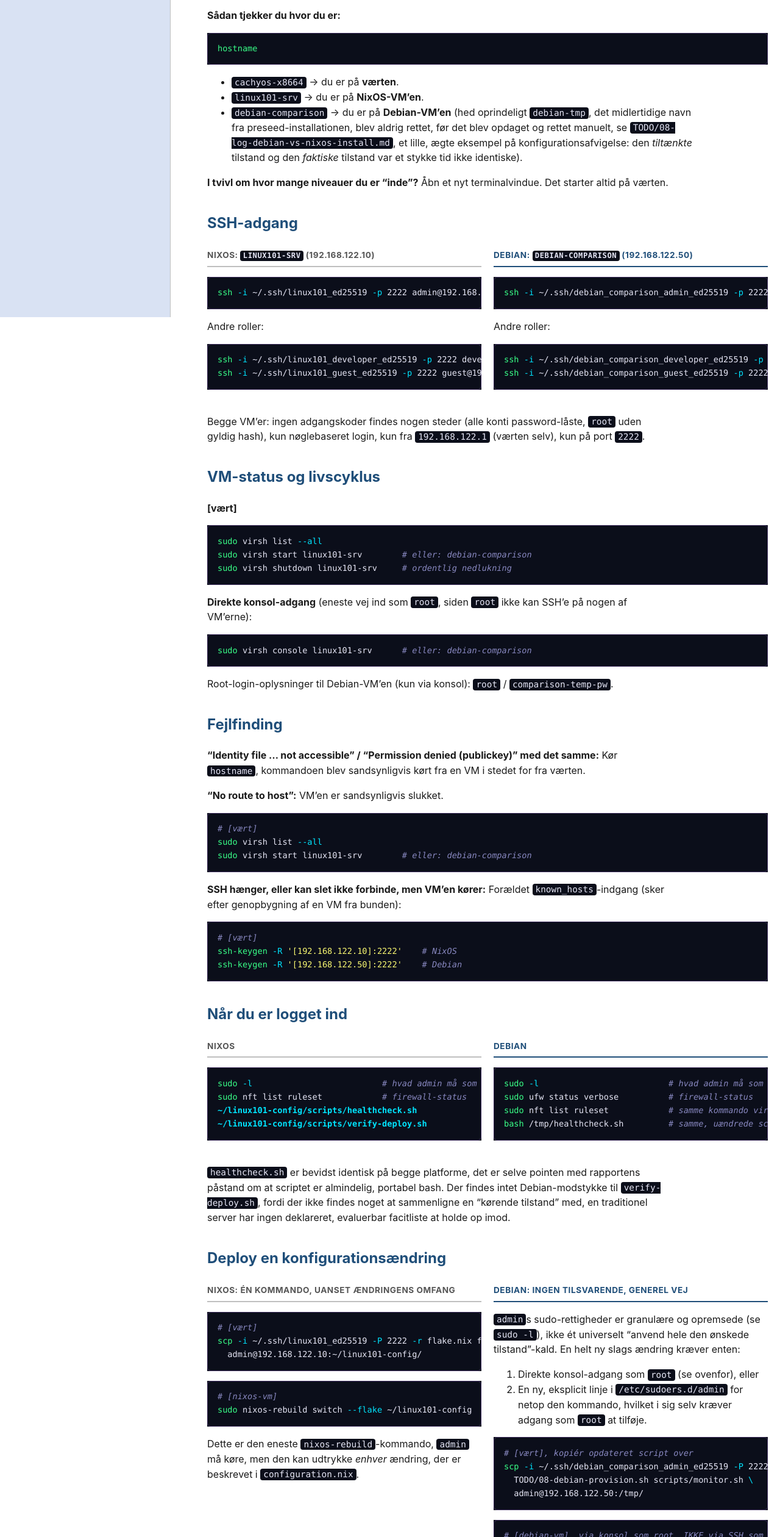
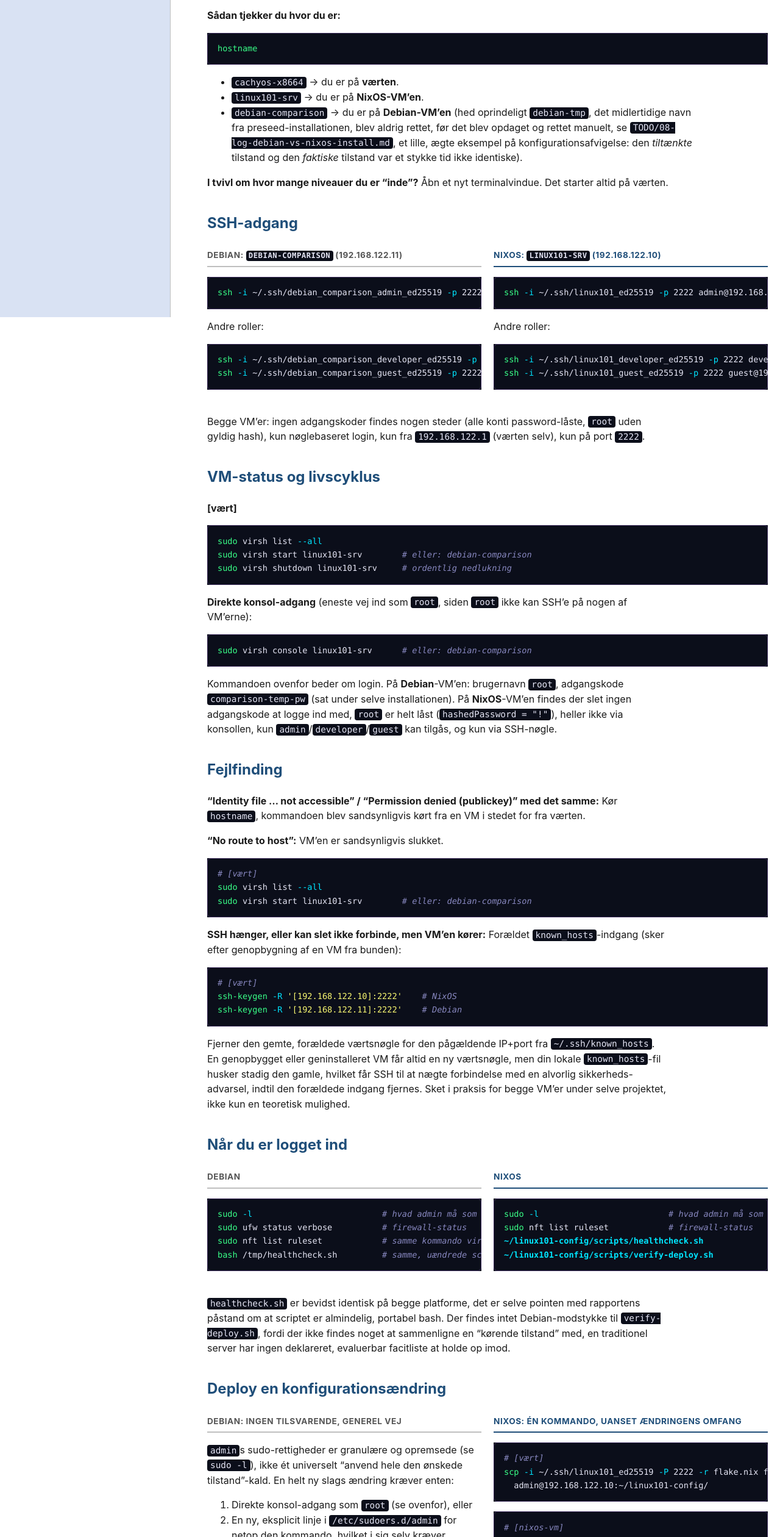
Before and after one commit to LOLCATATONIA/NixOS_vs_Debian_server, a plain HTML site: page guide.html in a window 1280 px wide. Shown: the part 280-2800 px from the top of the page at 61% size. Drawn offline with Linux system fonts and the light colour scheme.

Commit message:
Ret guide.html: Debian først i sammenligninger, klarere formuleringer, ny IP
- Byt rækkefølge i alle fire side-om-side-blokke til Debian først, NixOS
  sidst, matcher index.html.
- Uddyb root-login-sætningen (eksplicit bruger/adgangskode, kontrast til
  NixOS' helt låste root) og tilføj forklaring under ssh-keygen -R-eksemplet.
- Skift Debian-VM'ens statiske IP fra 192.168.122.50 til .11, for at signalere
  sammenhæng med NixOS' .10 (ren navngivning, ingen teknisk nødvendighed).
  Ændret og verificeret på den faktiske VM, ikke kun i dokumentationen.

```diff
--- a/guide.html
+++ b/guide.html
@@ -145,24 +145,24 @@ den <em>faktiske</em> tilstand var et stykke tid ikke identiske).</li>
 nyt terminalvindue. Det starter altid på værten.</p>
 <h2 id="ssh-adgang">SSH-adgang</h2>
 <div class="compare">
+<section id="debian-debian-comparison-192.168.122.11"
+class="compare-side">
+<h4>Debian: <code>debian-comparison</code> (192.168.122.11)</h4>
+<div class="sourceCode" id="cb2"><pre
+class="sourceCode bash"><code class="sourceCode bash"><span id="cb2-1"><a href="#cb2-1" aria-hidden="true" tabindex="-1"></a><span class="fu">ssh</span> <span class="at">-i</span> ~/.ssh/debian_comparison_admin_ed25519 <span class="at">-p</span> 2222 admin@192.168.122.11</span></code></pre></div>
+<p>Andre roller:</p>
+<div class="sourceCode" id="cb3"><pre
+class="sourceCode bash"><code class="sourceCode bash"><span id="cb3-1"><a href="#cb3-1" aria-hidden="true" tabindex="-1"></a><span class="fu">ssh</span> <span class="at">-i</span> ~/.ssh/debian_comparison_developer_ed25519 <span class="at">-p</span> 2222 developer@192.168.122.11</span>
+<span id="cb3-2"><a href="#cb3-2" aria-hidden="true" tabindex="-1"></a><span class="fu">ssh</span> <span class="at">-i</span> ~/.ssh/debian_comparison_guest_ed25519 <span class="at">-p</span> 2222 guest@192.168.122.11</span></code></pre></div>
+</section>
 <section id="nixos-linux101-srv-192.168.122.10" class="compare-side">
 <h4>NixOS: <code>linux101-srv</code> (192.168.122.10)</h4>
-<div class="sourceCode" id="cb2"><pre
-class="sourceCode bash"><code class="sourceCode bash"><span id="cb2-1"><a href="#cb2-1" aria-hidden="true" tabindex="-1"></a><span class="fu">ssh</span> <span class="at">-i</span> ~/.ssh/linux101_ed25519 <span class="at">-p</span> 2222 admin@192.168.122.10</span></code></pre></div>
-<p>Andre roller:</p>
-<div class="sourceCode" id="cb3"><pre
-class="sourceCode bash"><code class="sourceCode bash"><span id="cb3-1"><a href="#cb3-1" aria-hidden="true" tabindex="-1"></a><span class="fu">ssh</span> <span class="at">-i</span> ~/.ssh/linux101_developer_ed25519 <span class="at">-p</span> 2222 developer@192.168.122.10</span>
-<span id="cb3-2"><a href="#cb3-2" aria-hidden="true" tabindex="-1"></a><span class="fu">ssh</span> <span class="at">-i</span> ~/.ssh/linux101_guest_ed25519 <span class="at">-p</span> 2222 guest@192.168.122.10</span></code></pre></div>
-</section>
-<section id="debian-debian-comparison-192.168.122.50"
-class="compare-side">
-<h4>Debian: <code>debian-comparison</code> (192.168.122.50)</h4>
 <div class="sourceCode" id="cb4"><pre
-class="sourceCode bash"><code class="sourceCode bash"><span id="cb4-1"><a href="#cb4-1" aria-hidden="true" tabindex="-1"></a><span class="fu">ssh</span> <span class="at">-i</span> ~/.ssh/debian_comparison_admin_ed25519 <span class="at">-p</span> 2222 admin@192.168.122.50</span></code></pre></div>
+class="sourceCode bash"><code class="sourceCode bash"><span id="cb4-1"><a href="#cb4-1" aria-hidden="true" tabindex="-1"></a><span class="fu">ssh</span> <span class="at">-i</span> ~/.ssh/linux101_ed25519 <span class="at">-p</span> 2222 admin@192.168.122.10</span></code></pre></div>
 <p>Andre roller:</p>
 <div class="sourceCode" id="cb5"><pre
-class="sourceCode bash"><code class="sourceCode bash"><span id="cb5-1"><a href="#cb5-1" aria-hidden="true" tabindex="-1"></a><span class="fu">ssh</span> <span class="at">-i</span> ~/.ssh/debian_comparison_developer_ed25519 <span class="at">-p</span> 2222 developer@192.168.122.50</span>
-<span id="cb5-2"><a href="#cb5-2" aria-hidden="true" tabindex="-1"></a><span class="fu">ssh</span> <span class="at">-i</span> ~/.ssh/debian_comparison_guest_ed25519 <span class="at">-p</span> 2222 guest@192.168.122.50</span></code></pre></div>
+class="sourceCode bash"><code class="sourceCode bash"><span id="cb5-1"><a href="#cb5-1" aria-hidden="true" tabindex="-1"></a><span class="fu">ssh</span> <span class="at">-i</span> ~/.ssh/linux101_developer_ed25519 <span class="at">-p</span> 2222 developer@192.168.122.10</span>
+<span id="cb5-2"><a href="#cb5-2" aria-hidden="true" tabindex="-1"></a><span class="fu">ssh</span> <span class="at">-i</span> ~/.ssh/linux101_guest_ed25519 <span class="at">-p</span> 2222 guest@192.168.122.10</span></code></pre></div>
 </section>
 </div>
 <p>Begge VM’er: ingen adgangskoder findes nogen steder (alle konti
@@ -180,8 +180,14 @@ class="sourceCode bash"><code class="sourceCode bash"><span id="cb6-1"><a href="
 VM’erne):</p>
 <div class="sourceCode" id="cb7"><pre
 class="sourceCode bash"><code class="sourceCode bash"><span id="cb7-1"><a href="#cb7-1" aria-hidden="true" tabindex="-1"></a><span class="fu">sudo</span> virsh console linux101-srv      <span class="co"># eller: debian-comparison</span></span></code></pre></div>
-<p>Root-login-oplysninger til Debian-VM’en (kun via konsol):
-<code>root</code> / <code>comparison-temp-pw</code>.</p>
+<p>Kommandoen ovenfor beder om login. På <strong>Debian</strong>-VM’en:
+brugernavn <code>root</code>, adgangskode
+<code>comparison-temp-pw</code> (sat under selve installationen). På
+<strong>NixOS</strong>-VM’en findes der slet ingen adgangskode at logge
+ind med, <code>root</code> er helt låst
+(<code>hashedPassword = "!"</code>), heller ikke via konsollen, kun
+<code>admin</code>/<code>developer</code>/<code>guest</code> kan tilgås,
+og kun via SSH-nøgle.</p>
 <h2 id="fejlfinding">Fejlfinding</h2>
 <p><strong>“Identity file … not accessible” / “Permission denied
 (publickey)” med det samme:</strong> Kør <code>hostname</code>,
@@ -199,24 +205,31 @@ genopbygning af en VM fra bunden):</p>
 <div class="sourceCode" id="cb9"><pre
 class="sourceCode bash"><code class="sourceCode bash"><span id="cb9-1"><a href="#cb9-1" aria-hidden="true" tabindex="-1"></a><span class="co"># [vært]</span></span>
 <span id="cb9-2"><a href="#cb9-2" aria-hidden="true" tabindex="-1"></a><span class="fu">ssh-keygen</span> <span class="at">-R</span> <span class="st">&#39;[192.168.122.10]:2222&#39;</span>    <span class="co"># NixOS</span></span>
-<span id="cb9-3"><a href="#cb9-3" aria-hidden="true" tabindex="-1"></a><span class="fu">ssh-keygen</span> <span class="at">-R</span> <span class="st">&#39;[192.168.122.50]:2222&#39;</span>    <span class="co"># Debian</span></span></code></pre></div>
+<span id="cb9-3"><a href="#cb9-3" aria-hidden="true" tabindex="-1"></a><span class="fu">ssh-keygen</span> <span class="at">-R</span> <span class="st">&#39;[192.168.122.11]:2222&#39;</span>    <span class="co"># Debian</span></span></code></pre></div>
+<p>Fjerner den gemte, forældede værtsnøgle for den pågældende IP+port
+fra <code>~/.ssh/known_hosts</code>. En genopbygget eller geninstalleret
+VM får altid en ny værtsnøgle, men din lokale
+<code>known_hosts</code>-fil husker stadig den gamle, hvilket får SSH
+til at nægte forbindelse med en alvorlig sikkerheds- advarsel, indtil
+den forældede indgang fjernes. Sket i praksis for begge VM’er under
+selve projektet, ikke kun en teoretisk mulighed.</p>
 <h2 id="når-du-er-logget-ind">Når du er logget ind</h2>
 <div class="compare">
+<section id="debian" class="compare-side">
+<h4>Debian</h4>
+<div class="sourceCode" id="cb10"><pre
+class="sourceCode bash"><code class="sourceCode bash"><span id="cb10-1"><a href="#cb10-1" aria-hidden="true" tabindex="-1"></a><span class="fu">sudo</span> <span class="at">-l</span>                          <span class="co"># hvad admin må som root</span></span>
+<span id="cb10-2"><a href="#cb10-2" aria-hidden="true" tabindex="-1"></a><span class="fu">sudo</span> ufw status verbose          <span class="co"># firewall-status</span></span>
+<span id="cb10-3"><a href="#cb10-3" aria-hidden="true" tabindex="-1"></a><span class="fu">sudo</span> nft list ruleset            <span class="co"># samme kommando virker også (ufw&#39;s backend)</span></span>
+<span id="cb10-4"><a href="#cb10-4" aria-hidden="true" tabindex="-1"></a><span class="fu">bash</span> /tmp/healthcheck.sh         <span class="co"># samme, uændrede script som NixOS-siden</span></span></code></pre></div>
+</section>
 <section id="nixos" class="compare-side">
 <h4>NixOS</h4>
-<div class="sourceCode" id="cb10"><pre
-class="sourceCode bash"><code class="sourceCode bash"><span id="cb10-1"><a href="#cb10-1" aria-hidden="true" tabindex="-1"></a><span class="fu">sudo</span> <span class="at">-l</span>                          <span class="co"># hvad admin må som root</span></span>
-<span id="cb10-2"><a href="#cb10-2" aria-hidden="true" tabindex="-1"></a><span class="fu">sudo</span> nft list ruleset            <span class="co"># firewall-status</span></span>
-<span id="cb10-3"><a href="#cb10-3" aria-hidden="true" tabindex="-1"></a><span class="ex">~/linux101-config/scripts/healthcheck.sh</span></span>
-<span id="cb10-4"><a href="#cb10-4" aria-hidden="true" tabindex="-1"></a><span class="ex">~/linux101-config/scripts/verify-deploy.sh</span></span></code></pre></div>
-</section>
-<section id="debian" class="compare-side">
-<h4>Debian</h4>
 <div class="sourceCode" id="cb11"><pre
 class="sourceCode bash"><code class="sourceCode bash"><span id="cb11-1"><a href="#cb11-1" aria-hidden="true" tabindex="-1"></a><span class="fu">sudo</span> <span class="at">-l</span>                          <span class="co"># hvad admin må som root</span></span>
-<span id="cb11-2"><a href="#cb11-2" aria-hidden="true" tabindex="-1"></a><span class="fu">sudo</span> ufw status verbose          <span class="co"># firewall-status</span></span>
-<span id="cb11-3"><a href="#cb11-3" aria-hidden="true" tabindex="-1"></a><span class="fu">sudo</span> nft list ruleset            <span class="co"># samme kommando virker også (ufw&#39;s backend)</span></span>
-<span id="cb11-4"><a href="#cb11-4" aria-hidden="true" tabindex="-1"></a><span class="fu">bash</span> /tmp/healthcheck.sh         <span class="co"># samme, uændrede script som NixOS-siden</span></span></code></pre></div>
+<span id="cb11-2"><a href="#cb11-2" aria-hidden="true" tabindex="-1"></a><span class="fu">sudo</span> nft list ruleset            <span class="co"># firewall-status</span></span>
+<span id="cb11-3"><a href="#cb11-3" aria-hidden="true" tabindex="-1"></a><span class="ex">~/linux101-config/scripts/healthcheck.sh</span></span>
+<span id="cb11-4"><a href="#cb11-4" aria-hidden="true" tabindex="-1"></a><span class="ex">~/linux101-config/scripts/verify-deploy.sh</span></span></code></pre></div>
 </section>
 </div>
 <p><code>healthcheck.sh</code> er bevidst identisk på begge platforme,
@@ -228,20 +241,6 @@ deklareret, evaluerbar facitliste at holde op imod.</p>
 <h2 id="deploy-en-konfigurationsændring">Deploy en
 konfigurationsændring</h2>
 <div class="compare">
-<section id="nixos-én-kommando-uanset-ændringens-omfang"
-class="compare-side">
-<h4>NixOS: én kommando, uanset ændringens omfang</h4>
-<div class="sourceCode" id="cb12"><pre
-class="sourceCode bash"><code class="sourceCode bash"><span id="cb12-1"><a href="#cb12-1" aria-hidden="true" tabindex="-1"></a><span class="co"># [vært]</span></span>
-<span id="cb12-2"><a href="#cb12-2" aria-hidden="true" tabindex="-1"></a><span class="fu">scp</span> <span class="at">-i</span> ~/.ssh/linux101_ed25519 <span class="at">-P</span> 2222 <span class="at">-r</span> flake.nix flake.lock nixos scripts <span class="dt">\</span></span>
-<span id="cb12-3"><a href="#cb12-3" aria-hidden="true" tabindex="-1"></a>  admin@192.168.122.10:~/linux101-config/</span></code></pre></div>
-<div class="sourceCode" id="cb13"><pre
-class="sourceCode bash"><code class="sourceCode bash"><span id="cb13-1"><a href="#cb13-1" aria-hidden="true" tabindex="-1"></a><span class="co"># [nixos-vm]</span></span>
-<span id="cb13-2"><a href="#cb13-2" aria-hidden="true" tabindex="-1"></a><span class="fu">sudo</span> nixos-rebuild switch <span class="at">--flake</span> ~/linux101-config</span></code></pre></div>
-<p>Dette er den eneste <code>nixos-rebuild</code>-kommando,
-<code>admin</code> må køre, men den kan udtrykke <em>enhver</em>
-ændring, der er beskrevet i <code>configuration.nix</code>.</p>
-</section>
 <section id="debian-ingen-tilsvarende-generel-vej" class="compare-side">
 <h4>Debian: ingen tilsvarende, generel vej</h4>
 <p><code>admin</code>s sudo-rettigheder er granulære og opremsede (se
@@ -253,14 +252,28 @@ tilstand”-kald. En helt ny slags ændring kræver enten:</p>
 den kommando, hvilket i sig selv kræver adgang som <code>root</code> at
 tilføje.</li>
 </ol>
+<div class="sourceCode" id="cb12"><pre
+class="sourceCode bash"><code class="sourceCode bash"><span id="cb12-1"><a href="#cb12-1" aria-hidden="true" tabindex="-1"></a><span class="co"># [vært], kopiér opdateret script over</span></span>
+<span id="cb12-2"><a href="#cb12-2" aria-hidden="true" tabindex="-1"></a><span class="fu">scp</span> <span class="at">-i</span> ~/.ssh/debian_comparison_admin_ed25519 <span class="at">-P</span> 2222 <span class="dt">\</span></span>
+<span id="cb12-3"><a href="#cb12-3" aria-hidden="true" tabindex="-1"></a>  TODO/08-debian-provision.sh scripts/monitor.sh <span class="dt">\</span></span>
+<span id="cb12-4"><a href="#cb12-4" aria-hidden="true" tabindex="-1"></a>  admin@192.168.122.11:/tmp/</span></code></pre></div>
+<div class="sourceCode" id="cb13"><pre
+class="sourceCode bash"><code class="sourceCode bash"><span id="cb13-1"><a href="#cb13-1" aria-hidden="true" tabindex="-1"></a><span class="co"># [debian-vm], via konsol som root, IKKE via SSH som admin</span></span>
+<span id="cb13-2"><a href="#cb13-2" aria-hidden="true" tabindex="-1"></a><span class="fu">bash</span> /tmp/08-debian-provision.sh</span></code></pre></div>
+</section>
+<section id="nixos-én-kommando-uanset-ændringens-omfang"
+class="compare-side">
+<h4>NixOS: én kommando, uanset ændringens omfang</h4>
 <div class="sourceCode" id="cb14"><pre
-class="sourceCode bash"><code class="sourceCode bash"><span id="cb14-1"><a href="#cb14-1" aria-hidden="true" tabindex="-1"></a><span class="co"># [vært], kopiér opdateret script over</span></span>
-<span id="cb14-2"><a href="#cb14-2" aria-hidden="true" tabindex="-1"></a><span class="fu">scp</span> <span class="at">-i</span> ~/.ssh/debian_comparison_admin_ed25519 <span class="at">-P</span> 2222 <span class="dt">\</span></span>
-<span id="cb14-3"><a href="#cb14-3" aria-hidden="true" tabindex="-1"></a>  TODO/08-debian-provision.sh scripts/monitor.sh <span class="dt">\</span></span>
-<span id="cb14-4"><a href="#cb14-4" aria-hidden="true" tabindex="-1"></a>  admin@192.168.122.50:/tmp/</span></code></pre></div>
+class="sourceCode bash"><code class="sourceCode bash"><span id="cb14-1"><a href="#cb14-1" aria-hidden="true" tabindex="-1"></a><span class="co"># [vært]</span></span>
+<span id="cb14-2"><a href="#cb14-2" aria-hidden="true" tabindex="-1"></a><span class="fu">scp</span> <span class="at">-i</span> ~/.ssh/linux101_ed25519 <span class="at">-P</span> 2222 <span class="at">-r</span> flake.nix flake.lock nixos scripts <span class="dt">\</span></span>
+<span id="cb14-3"><a href="#cb14-3" aria-hidden="true" tabindex="-1"></a>  admin@192.168.122.10:~/linux101-config/</span></code></pre></div>
 <div class="sourceCode" id="cb15"><pre
-class="sourceCode bash"><code class="sourceCode bash"><span id="cb15-1"><a href="#cb15-1" aria-hidden="true" tabindex="-1"></a><span class="co"># [debian-vm], via konsol som root, IKKE via SSH som admin</span></span>
-<span id="cb15-2"><a href="#cb15-2" aria-hidden="true" tabindex="-1"></a><span class="fu">bash</span> /tmp/08-debian-provision.sh</span></code></pre></div>
+class="sourceCode bash"><code class="sourceCode bash"><span id="cb15-1"><a href="#cb15-1" aria-hidden="true" tabindex="-1"></a><span class="co"># [nixos-vm]</span></span>
+<span id="cb15-2"><a href="#cb15-2" aria-hidden="true" tabindex="-1"></a><span class="fu">sudo</span> nixos-rebuild switch <span class="at">--flake</span> ~/linux101-config</span></code></pre></div>
+<p>Dette er den eneste <code>nixos-rebuild</code>-kommando,
+<code>admin</code> må køre, men den kan udtrykke <em>enhver</em>
+ændring, der er beskrevet i <code>configuration.nix</code>.</p>
 </section>
 </div>
 <p><strong>Dette er ikke et mindre praktisk problem, det er en
@@ -274,15 +287,6 @@ administrativ udvidelse af listen først. Se
 <h2 id="hvis-noget-går-grueligt-galt-fuld-genopbygning">Hvis noget går
 grueligt galt: fuld genopbygning</h2>
 <div class="compare">
-<section id="nixos-ét-idempotent-script" class="compare-side">
-<h4>NixOS: ét, idempotent script</h4>
-<div class="sourceCode" id="cb16"><pre
-class="sourceCode bash"><code class="sourceCode bash"><span id="cb16-1"><a href="#cb16-1" aria-hidden="true" tabindex="-1"></a><span class="co"># [vært]</span></span>
-<span id="cb16-2"><a href="#cb16-2" aria-hidden="true" tabindex="-1"></a><span class="ex">./scripts/setup.sh</span></span></code></pre></div>
-<p>Sletter og genskaber VM’en fra <code>flake.nix</code>. Al imperativ
-tilstand (fx testfiler fra modul 2) forsvinder og skal genskabes manuelt
-bagefter.</p>
-</section>
 <section id="debian-intet-tilsvarende-script-findes"
 class="compare-side">
 <h4>Debian: intet tilsvarende script findes</h4>
@@ -294,6 +298,15 @@ tidskrævende del af hele forsøget (se
 betyder i praksis at gentage hele installationsforløbet forfra, ikke
 køre én kommando.</p>
 </section>
+<section id="nixos-ét-idempotent-script" class="compare-side">
+<h4>NixOS: ét, idempotent script</h4>
+<div class="sourceCode" id="cb16"><pre
+class="sourceCode bash"><code class="sourceCode bash"><span id="cb16-1"><a href="#cb16-1" aria-hidden="true" tabindex="-1"></a><span class="co"># [vært]</span></span>
+<span id="cb16-2"><a href="#cb16-2" aria-hidden="true" tabindex="-1"></a><span class="ex">./scripts/setup.sh</span></span></code></pre></div>
+<p>Sletter og genskaber VM’en fra <code>flake.nix</code>. Al imperativ
+tilstand (fx testfiler fra modul 2) forsvinder og skal genskabes manuelt
+bagefter.</p>
+</section>
 </div>
 </body>
 </html>
```
Also changed, not shown: guide.md (+63 -54 lines).
